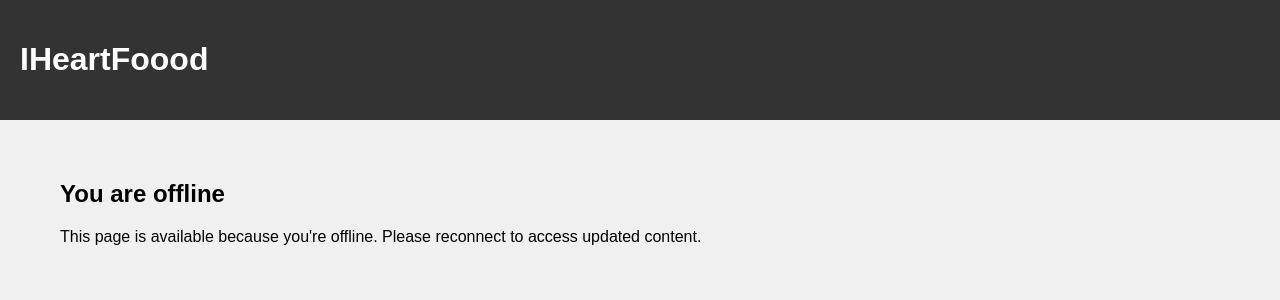
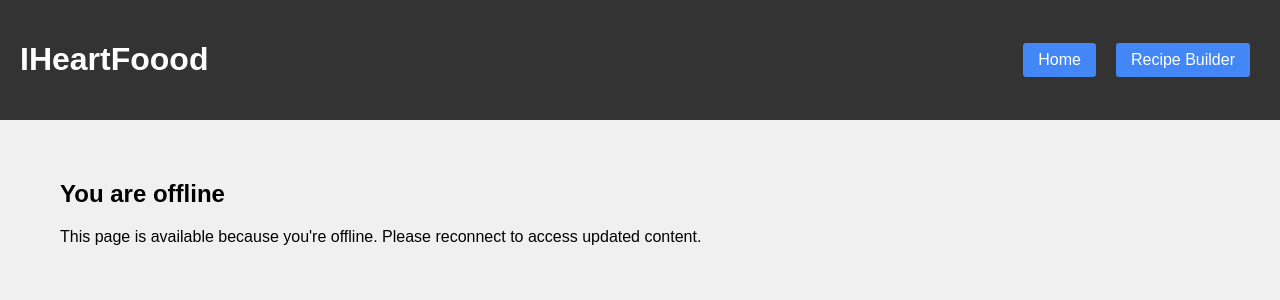
Before and after one commit to caitlinhumbucker/SoftwareTask3VSC, a Flask app: page /offline in a window 1280 px wide. Shown: the top 300 px of the page. Run offline with Flask 3, Linux system fonts and the light colour scheme.

Commit message:
Complete homepage code+base.html

```diff
--- a/app.py
+++ b/app.py
@@ -84,6 +84,13 @@ def register():
 def logout():
     session.clear()
     return redirect(url_for('login'))
+
+@app.route('/building') # Route for reciple building page, NOT FULLY COMPLETED
+def building():
+    if 'user_id' not in session:
+        return redirect(url_for('login'))
+
+    return render_template('building.html')
 
 @app.route('/add_entry', methods=[ 'POST' ])
 def add_entry():
--- a/static/css/style.css
+++ b/static/css/style.css
@@ -5,12 +5,34 @@ body {
     font-family: Arial; /* Set Arial as the default font */
     background-color: #f0f0f0; /* Set a light grey background colour */
 }
+
 /* Header styling */
 .header {
-    background-color: #333; /* Dark background for the header*/
-    color: white; /* White text for contrast */
-    padding: 20px; /* Add padding inside the header */
-    margin-bottom: 20px; /* Add space below the header */
+    background-color: #333;
+    color: white;
+    padding: 20px;
+    margin-bottom: 20px;
+}
+
+.header-top {
+    display: flex;
+    justify-content: space-between;
+    align-items: center;
+}
+
+.nav-links {
+    display: flex;
+    gap: 10px;
+}
+
+/* Button for home page and recipe builder*/
+.nav-button {
+    background-color: #4287f5;
+    color: white;
+    text-decoration: none;
+    padding: 8px 15px;
+    border-radius: 3px;
+    margin-right: 10px;
 }
 
 /* Logout button styling */
--- a/templates/base.html
+++ b/templates/base.html
@@ -26,8 +26,15 @@ filename='icons/favicon.png') }}">
 
 </head>
 <body>
+
 <div class="header">
+    <div class="header-top">
         <h1>IHeartFoood</h1>
+        <div class="nav-links">
+            <a href="{{ url_for('index') }}" class="nav-button">Home</a>
+            <a href="{{ url_for('building') }}" class="nav-button">Recipe Builder</a>
+        </div>
+    </div>
     {% if session.user_id %}
     <div>
         Hello, {{session.username}}
```
Also changed, not shown: templates/building.html (added, +7 -0 lines), README.md. Lines whose indentation alone changed are shown as unchanged.
